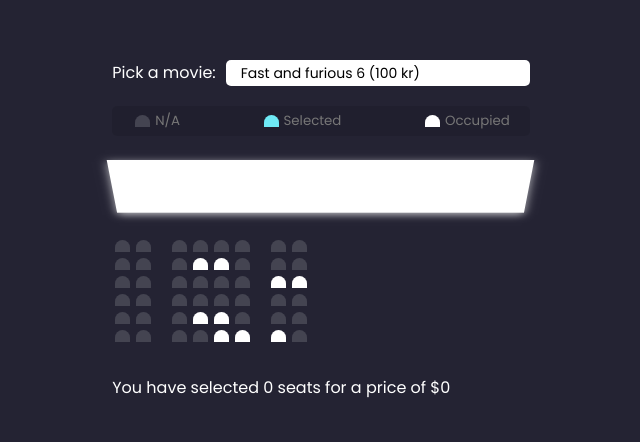
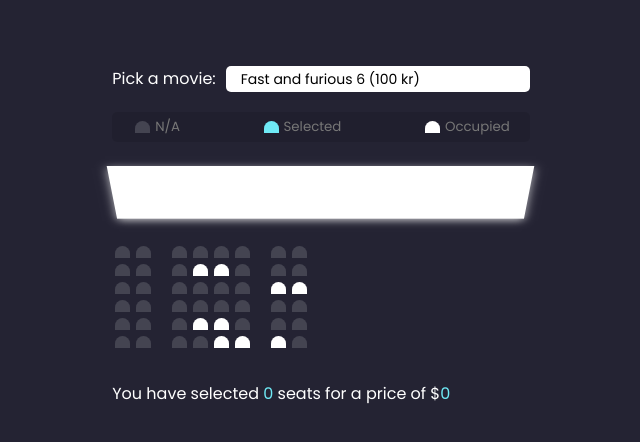
Before and after one commit to jesscampb/MovieSeatBooker, a React (Vite) app: page / in a window 1280 px wide. Shown: the part 172-614 px from the top of the page, without its empty margins (319-959 px from the left). Built offline with nearby package versions, Linux system fonts and the light colour scheme.

Commit message:
Added css to SelectionInfo

```diff
--- a/src/components/SelectionInfo.scss
+++ b/src/components/SelectionInfo.scss
@@ -0,0 +1,7 @@
+p.text {
+  margin: 5px 0;
+}
+
+p.text span {
+  color: #6feaf6;
+}
--- a/src/components/SelectionInfo.tsx
+++ b/src/components/SelectionInfo.tsx
@@ -1,3 +1,5 @@
+import './SelectionInfo.scss';
+
 function SelectionInfo(){
     return(
         <p className="text">
```
